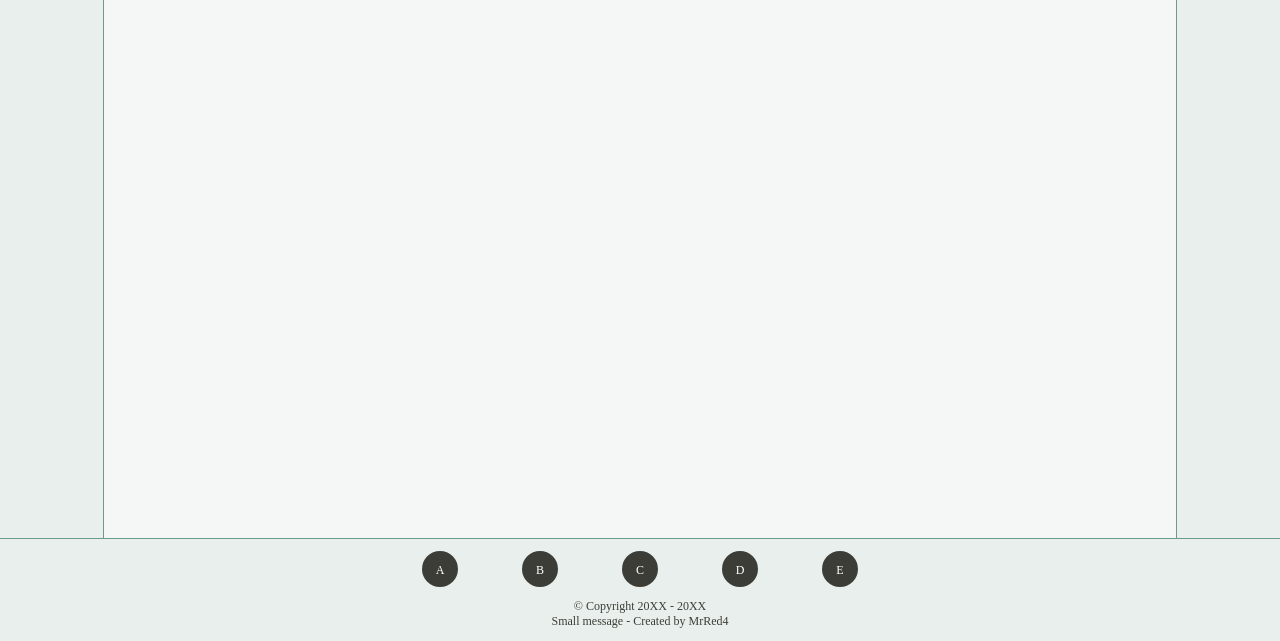
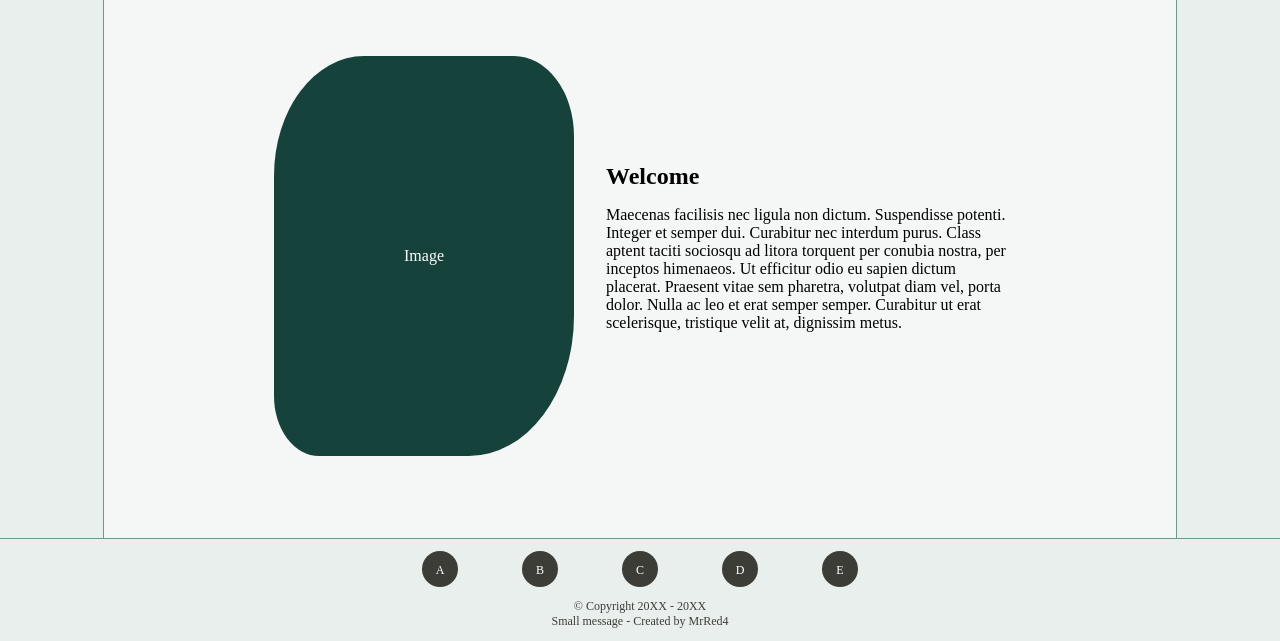
Before and after one commit to MrRed4/restaurant-page, a website built with webpack: page src/template.html in a window 1280 px wide. Shown: the part 159-800 px from the top of the page. Built offline with nearby package versions, Linux system fonts and the light colour scheme.

Commit message:
Update pages

```diff
--- a/src/about.js
+++ b/src/about.js
@@ -3,11 +3,19 @@ import { newActiveTab } from "./index.js"
 const currentTab = document.querySelector('#about')
 const container = document.querySelector('#content')
 const subheader = document.createElement('h3')
+const about = document.createElement('div')
+const info = document.createElement('p')
+
+about.classList = 'about'
+
 subheader.textContent = 'About'
+info.textContent = 'Email@email.com | 948-984-5299 | 2821 Geraldine Lane, 10011'
 
 function loadAbout() {
     newActiveTab(currentTab)
     container.appendChild(subheader)
+    container.appendChild(about)
+    about.appendChild(info)
 }
 
 export { loadAbout }
--- a/src/home.js
+++ b/src/home.js
@@ -2,9 +2,27 @@ import { newActiveTab } from "./index.js"
 
 const currentTab = document.querySelector('#home')
 const container = document.querySelector('#content')
+const home = document.createElement('div')
+const homeimg = document.createElement('div')
+const homeinfo = document.createElement('div')
+const welcome = document.createElement('h2')
+const info = document.createElement('p')
+
+homeimg.classList = 'home-image'
+home.classList = 'home'
+homeinfo.classList = 'home-info'
+
+homeimg.textContent = 'Image'
+welcome.textContent = 'Welcome'
+info.textContent = 'Maecenas facilisis nec ligula non dictum. Suspendisse potenti. Integer et semper dui. Curabitur nec interdum purus. Class aptent taciti sociosqu ad litora torquent per conubia nostra, per inceptos himenaeos. Ut efficitur odio eu sapien dictum placerat. Praesent vitae sem pharetra, volutpat diam vel, porta dolor. Nulla ac leo et erat semper semper. Curabitur ut erat scelerisque, tristique velit at, dignissim metus.'
 
 function loadHome() {
     newActiveTab(currentTab)
+    container.appendChild(home)
+    home.appendChild(homeimg)
+    home.appendChild(homeinfo)
+    homeinfo.appendChild(welcome)
+    homeinfo.appendChild(info)
 }
 
 export { loadHome }
--- a/src/menu.js
+++ b/src/menu.js
@@ -4,6 +4,7 @@ const currentTab = document.querySelector('#menu')
 const container = document.querySelector('#content')
 const subheader = document.createElement('h3')
 const menu = document.createElement('div')
+
 menu.classList = 'menu'
 subheader.textContent = 'Menu'
 
--- a/src/styles.css
+++ b/src/styles.css
@@ -70,10 +70,36 @@ nav > button:hover {
     flex: 1;
 }
 
+.home {
+    display: flex;
+    align-items: center;
+    justify-content: center;
+    height: 100%;
+    padding: 24px;
+    gap: 32px;
+    flex-wrap: wrap;
+}
+
+.home-image {
+    width: 300px;
+    height: 400px;
+    background-color: #16423C;
+    border-radius: 30% 20% 35% 15%;
+    display: flex;
+    justify-content: center;
+    align-items: center;
+    color: white;
+}
+
+.home-info {
+    width: 400px;
+}
+
 .menu {
     display: flex;
     flex-wrap: wrap;
     justify-content: space-around;
+    padding: 24px;
 }
 
 .menu-item {
```
